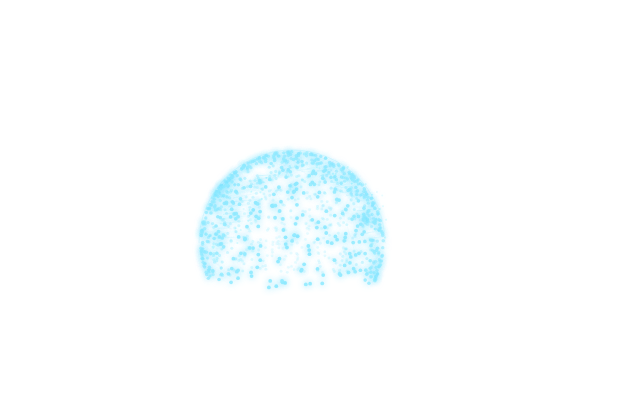
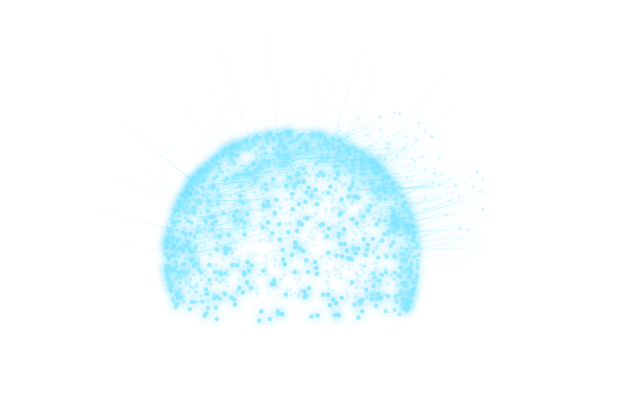
Before and after one commit to dyh941010-star/tech-earth, a plain HTML site: page index.html in a window 1280 px wide. Shown: the part 197-603 px from the top of the page, without its empty margins (348-988 px from the left). Drawn offline with Linux system fonts and the light colour scheme; animation ran at ten frames a second.

Commit message:
Update index.html

```diff
--- a/index.html
+++ b/index.html
@@ -3,7 +3,7 @@
 <head>
   <meta charset="UTF-8" />
   <meta name="viewport" content="width=device-width, initial-scale=1.0" />
-  <title>Tech Earth</title>
+  <title>Tech Earth 400x400</title>
   <style>
     * {
       margin: 0;
@@ -25,16 +25,16 @@
     }
 
     .tech-earth {
-      width: 300px;
-      height: 300px;
+      width: 400px;
+      height: 400px;
       position: relative;
       overflow: hidden;
       background: transparent;
     }
 
     canvas {
-      width: 300px;
-      height: 300px;
+      width: 400px;
+      height: 400px;
       display: block;
       background: transparent;
     }
@@ -42,28 +42,31 @@
 </head>
 <body>
   <div class="tech-earth">
-    <canvas id="globe" width="300" height="300"></canvas>
+    <canvas id="globe" width="400" height="400"></canvas>
   </div>
 
   <script>
     const canvas = document.getElementById("globe");
     const ctx = canvas.getContext("2d");
 
-    const W = 300;
-    const H = 300;
-    const CX = 150;
-    const CY = 190;
-    const R = 92;
+    const W = 400;
+    const H = 400;
+    const CX = 200;
+    const CY = 255;
+    const R = 128;
 
     let rotY = 0, rotX = 0;
     let targetRotY = 0, targetRotX = 0;
+    let tick = 0;
 
     const points = [];
     const links = [];
     const outerLines = [];
+    const rays = [];
 
-    const POINT_COUNT = 900;
-    const OUTER_LINE_COUNT = 48;
+    const POINT_COUNT = 1500;
+    const OUTER_LINE_COUNT = 150;   // 增加散射线数量
+    const RAY_COUNT = 140;          // 增加外围长射线数量
 
     function spherePoint() {
       const u = Math.random();
@@ -81,10 +84,10 @@
 
     for (let i = 0; i < POINT_COUNT; i++) points.push(spherePoint());
 
-    for (let i = 0; i < points.length; i += 6) {
+    for (let i = 0; i < points.length; i += 4) {
       links.push([
         points[i],
-        points[(i + Math.floor(Math.random() * 10) + 1) % points.length]
+        points[(i + Math.floor(Math.random() * 18) + 1) % points.length]
       ]);
     }
 
@@ -93,10 +96,22 @@
       outerLines.push({
         x: Math.cos(angle) * (R * 0.82),
         y: Math.sin(angle) * (R * 0.82),
-        z: (Math.random() - 0.5) * 35,
-        len: 10 + Math.random() * 22,
-        spread: (Math.random() - 0.5) * 0.55,
-        alpha: 0.18 + Math.random() * 0.28
+        z: (Math.random() - 0.5) * 55,
+        len: 35 + Math.random() * 80,   // 拉长散射线
+        spread: (Math.random() - 0.5) * 0.9,
+        alpha: 0.12 + Math.random() * 0.32
+      });
+    }
+
+    for (let i = 0; i < RAY_COUNT; i++) {
+      const angle = Math.PI + Math.random() * Math.PI;
+      rays.push({
+        angle,
+        radius: R * (0.68 + Math.random() * 0.24),
+        len: 70 + Math.random() * 140,  // 拉长远端射线
+        speed: 0.004 + Math.random() * 0.01,
+        phase: Math.random() * Math.PI * 2,
+        alpha: 0.035 + Math.random() * 0.09
       });
     }
 
@@ -115,40 +130,62 @@
     }
 
     function project(p) {
-      const scale = 0.76 + (p.z + R) / (R * 2) * 0.42;
+      const scale = 0.72 + (p.z + R) / (R * 2) * 0.48;
       return {
         x: CX + p.x * scale,
         y: CY + p.y * scale,
         z: p.z,
         scale,
-        alpha: 0.18 + (p.z + R) / (R * 2) * 0.82
+        alpha: 0.18 + (p.z + R) / (R * 2) * 0.85
       };
+    }
+
+    function drawRays() {
+      for (const r of rays) {
+        const pulse = (Math.sin(tick * r.speed + r.phase) + 1) * 0.5;
+        const sx = CX + Math.cos(r.angle + rotY * 0.28) * r.radius;
+        const sy = CY + Math.sin(r.angle) * r.radius * 0.92;
+        const ex = sx + Math.cos(r.angle) * (r.len * pulse);
+        const ey = sy + Math.sin(r.angle) * (r.len * pulse);
+
+        const g = ctx.createLinearGradient(sx, sy, ex, ey);
+        g.addColorStop(0, `rgba(80,210,255,${r.alpha * pulse})`);
+        g.addColorStop(1, "rgba(80,210,255,0)");
+
+        ctx.beginPath();
+        ctx.moveTo(sx, sy);
+        ctx.lineTo(ex, ey);
+        ctx.strokeStyle = g;
+        ctx.lineWidth = 1.1;
+        ctx.stroke();
+      }
     }
 
     function drawOuterScatter() {
       for (const l of outerLines) {
         const p = project(rotatePoint(l, rotX, rotY));
-        if (p.y > 292) continue;
+        if (p.y > 392) continue;
 
-        const ex = p.x + Math.cos(l.spread + rotY * 0.5) * l.len;
-        const ey = p.y - Math.abs(Math.sin(l.spread)) * l.len * 0.85;
+        const ex = p.x + Math.cos(l.spread + rotY * 0.7) * l.len;
+        const ey = p.y - Math.abs(Math.sin(l.spread)) * l.len;
 
         const g = ctx.createLinearGradient(p.x, p.y, ex, ey);
         g.addColorStop(0, `rgba(90,220,255,${l.alpha * p.alpha})`);
+        g.addColorStop(0.55, `rgba(90,220,255,${l.alpha * 0.45})`);
         g.addColorStop(1, "rgba(90,220,255,0)");
 
         ctx.beginPath();
         ctx.moveTo(p.x, p.y);
         ctx.lineTo(ex, ey);
         ctx.strokeStyle = g;
-        ctx.lineWidth = 0.7;
+        ctx.lineWidth = 1;
         ctx.stroke();
 
         ctx.beginPath();
-        ctx.arc(ex, ey, 1, 0, Math.PI * 2);
+        ctx.arc(ex, ey, 1.5, 0, Math.PI * 2);
         ctx.fillStyle = `rgba(130,240,255,${l.alpha})`;
-        ctx.shadowColor = "rgba(130,240,255,0.8)";
-        ctx.shadowBlur = 6;
+        ctx.shadowColor = "rgba(130,240,255,0.95)";
+        ctx.shadowBlur = 12;
         ctx.fill();
       }
       ctx.shadowBlur = 0;
@@ -156,6 +193,9 @@
 
     function draw() {
       ctx.clearRect(0, 0, W, H);
+      tick++;
+
+      drawRays();
 
       const map = new Map();
       const projected = points.map(p => {
@@ -168,16 +208,16 @@
 
       for (const [a, b] of links) {
         const pa = map.get(a), pb = map.get(b);
-        if (pa.y > 292 || pb.y > 292) continue;
+        if (pa.y > 392 || pb.y > 392) continue;
 
         const dx = pa.x - pb.x;
         const dy = pa.y - pb.y;
-        if (dx * dx + dy * dy < 1100) {
+        if (dx * dx + dy * dy < 1800) {
           ctx.beginPath();
           ctx.moveTo(pa.x, pa.y);
           ctx.lineTo(pb.x, pb.y);
-          ctx.strokeStyle = `rgba(70,180,255,${0.06 * pa.alpha})`;
-          ctx.lineWidth = 0.6;
+          ctx.strokeStyle = `rgba(70,180,255,${0.07 * pa.alpha})`;
+          ctx.lineWidth = 0.7;
           ctx.stroke();
         }
       }
@@ -185,13 +225,13 @@
       projected.sort((a, b) => a.z - b.z);
 
       for (const p of projected) {
-        if (p.y > 292) continue;
+        if (p.y > 392) continue;
 
         ctx.beginPath();
-        ctx.arc(p.x, p.y, 0.5 + p.scale * 1.2, 0, Math.PI * 2);
+        ctx.arc(p.x, p.y, 0.6 + p.scale * 1.4, 0, Math.PI * 2);
         ctx.fillStyle = `rgba(150,235,255,${p.alpha})`;
-        ctx.shadowColor = "rgba(100,220,255,0.85)";
-        ctx.shadowBlur = 6;
+        ctx.shadowColor = "rgba(100,220,255,0.95)";
+        ctx.shadowBlur = 8;
         ctx.fill();
       }
 
@@ -199,25 +239,25 @@
 
       ctx.beginPath();
       ctx.arc(CX, CY, R + 1, Math.PI, Math.PI * 2);
-      ctx.strokeStyle = "rgba(100,220,255,0.16)";
-      ctx.lineWidth = 1;
+      ctx.strokeStyle = "rgba(100,220,255,0.18)";
+      ctx.lineWidth = 1.2;
       ctx.stroke();
     }
 
     function animate() {
-      rotY += (targetRotY - rotY) * 0.06;
-      rotX += (targetRotX - rotX) * 0.06;
+      rotY += (targetRotY - rotY) * 0.055;
+      rotX += (targetRotX - rotX) * 0.055;
       draw();
       requestAnimationFrame(animate);
     }
 
     canvas.addEventListener("mousemove", (e) => {
       const rect = canvas.getBoundingClientRect();
-      const mx = (e.clientX - rect.left - 150) / 300;
-      const my = (e.clientY - rect.top - 150) / 300;
+      const mx = (e.clientX - rect.left - 200) / 400;
+      const my = (e.clientY - rect.top - 200) / 400;
 
-      targetRotY = mx * 1.4;
-      targetRotX = my * 0.65;
+      targetRotY = mx * 1.45;
+      targetRotX = my * 0.72;
     });
 
     canvas.addEventListener("mouseleave", () => {
```
